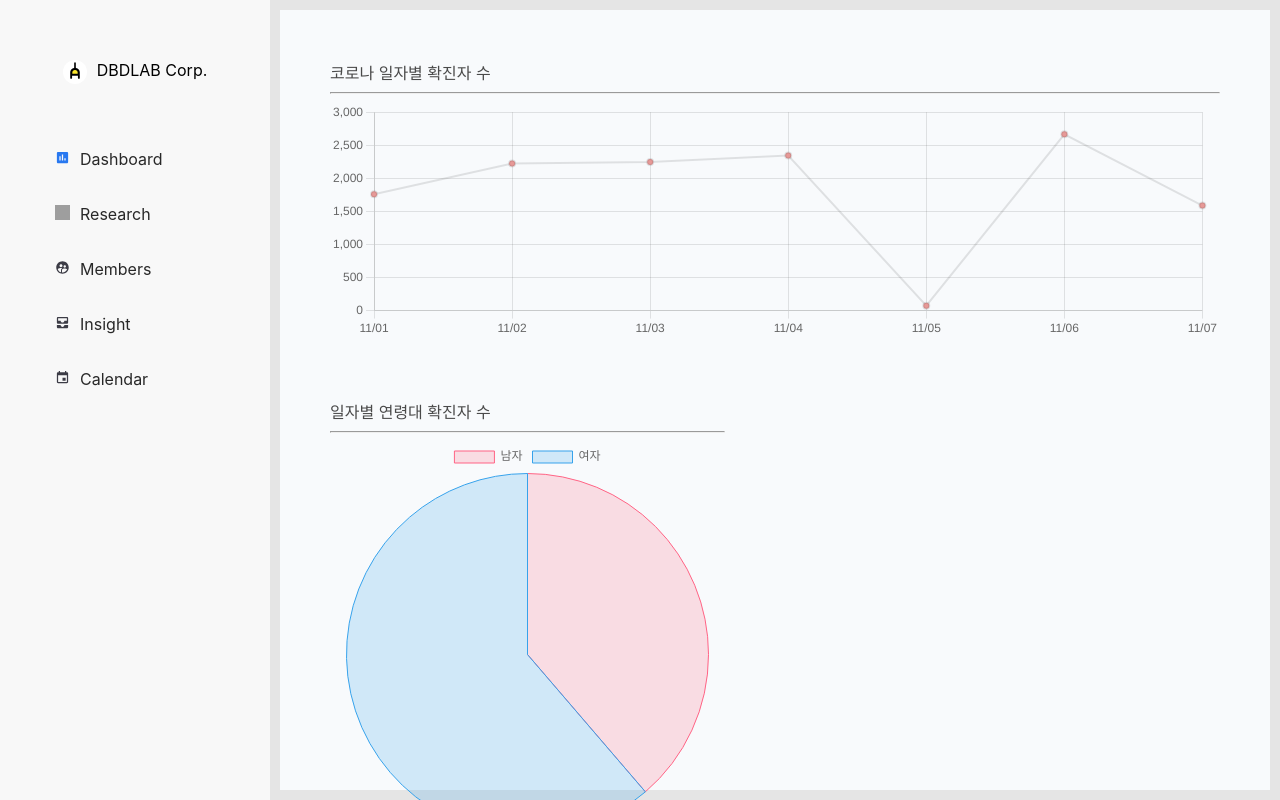
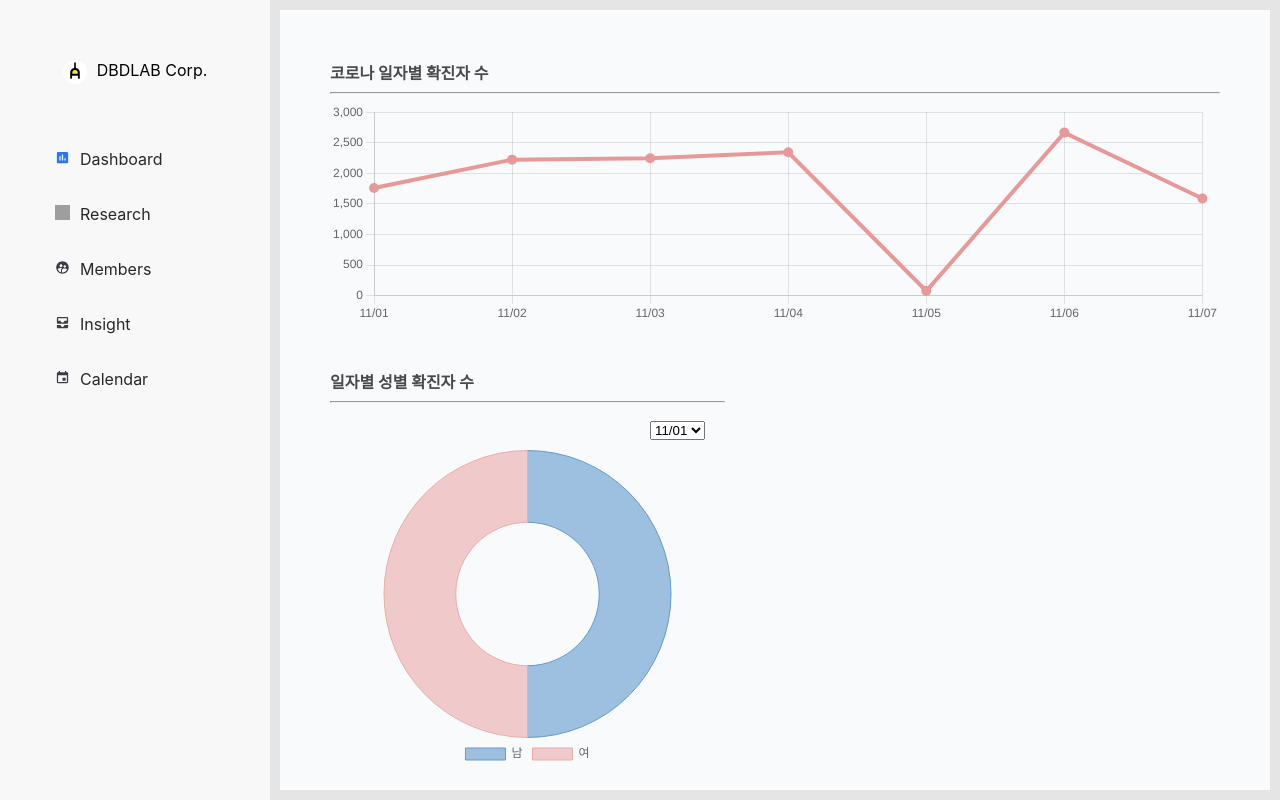
Before and after one commit to rnfltpgus/dbdlab_chart, a Next.js app: page /dashboard in a window 1280 px wide. Built offline with nearby package versions, Linux system fonts and the light colour scheme; grey boxes are pictures that could not be loaded.

Commit message:
🔩 Feat, style: DoughnutChart 완료, 코드스타일 체크, tsconfig target 변경

```diff
--- /dev/null
+++ b/src/components/SelectBox.tsx
@@ -0,0 +1,23 @@
+type ChangeEvent = React.ChangeEvent<HTMLSelectElement>;
+
+interface SelectBoxProps {
+  itemList: string[];
+  selectedItem: string;
+  onChange: (event: ChangeEvent) => void;
+}
+
+const SelectBox = ({ itemList, selectedItem, onChange }: SelectBoxProps) => {
+  return (
+    <select onChange={onChange} value={selectedItem}>
+      {itemList.map((item) => {
+        return (
+          <option key={item} value={item}>
+            {item}
+          </option>
+        );
+      })}
+    </select>
+  );
+};
+
+export default SelectBox;
--- /dev/null
+++ b/src/components/chart/DoughnutChart.tsx
@@ -0,0 +1,127 @@
+import React, { useState, useMemo } from 'react';
+
+import { Chart as ChartJS, ArcElement, Tooltip, Legend, ChartData, ChartOptions } from 'chart.js';
+import { Doughnut } from 'react-chartjs-2';
+import dayjs from 'dayjs';
+
+import SelectBox from '../SelectBox';
+
+import styled from '@emotion/styled';
+
+ChartJS.register(ArcElement, Tooltip, Legend);
+
+interface CovidAgeCaseInfo {
+  confCase: string;
+  stateDt: string;
+  gubun: string;
+}
+
+interface DoughnutProps {
+  covidAgeCaseList: CovidAgeCaseInfo[];
+}
+
+type ChangeEvent = React.ChangeEvent<HTMLSelectElement>;
+
+interface DoughnutChartData {
+  [key: string]: ChartData<'doughnut'>;
+}
+
+interface GenderData {
+  [key: string]: number[];
+}
+
+const options: ChartOptions<'doughnut'> = {
+  plugins: {
+    legend: {
+      display: true,
+      position: 'bottom' as const,
+    },
+  },
+  maintainAspectRatio: false,
+};
+
+const DoughnutChart = ({ covidAgeCaseList }: DoughnutProps) => {
+  const [selectedDate, setSelectedDate] = useState<string>('');
+
+  const { setLabels, chartData } = useMemo(() => {
+    const genderData: GenderData = {};
+    const chartData: DoughnutChartData = {};
+    const setLabels = new Set<string>('');
+
+    covidAgeCaseList.forEach((item) => {
+      if (item.gubun === '남성' || item.gubun === '여성') {
+        const dateList = dayjs(item.stateDt).format('MM/DD');
+
+        setLabels.add(dateList);
+
+        if (!genderData[dateList]) {
+          genderData[dateList] = [0, 0];
+        }
+
+        if (item.gubun === '남성') {
+          genderData[dateList][0]++;
+        }
+
+        if (item.gubun === '여성') {
+          genderData[dateList][1]++;
+        }
+      }
+    });
+
+    [...setLabels].forEach((item) => {
+      chartData[item] = {
+        labels: ['남', '여'],
+        datasets: [
+          {
+            label: 'Number of Gender Confirmed',
+            data: genderData[item],
+            backgroundColor: ['rgb(98, 154, 205, 0.6)', 'rgb(235, 171, 168, 0.6)'],
+            borderColor: ['rgb(98, 154, 205)', 'rgb(235, 171, 168)'],
+            borderWidth: 1,
+          },
+        ],
+      };
+    });
+
+    return { setLabels: [...setLabels].reverse(), chartData };
+  }, []);
+
+  const selectChoiceHandle = (event: ChangeEvent) => {
+    setSelectedDate(event.target.value);
+  };
+
+  return (
+    <DoughnutContainer>
+      <CadeName>일자별 성별 확진자 수</CadeName>
+      <hr />
+      <SelectMenu>
+        <SelectBox itemList={setLabels} selectedItem={selectedDate} onChange={selectChoiceHandle} />
+      </SelectMenu>
+      <ChartStyle>
+        <Doughnut options={options} data={selectedDate === '' ? chartData[setLabels[0]] : chartData[selectedDate]} />
+      </ChartStyle>
+    </DoughnutContainer>
+  );
+};
+
+export default DoughnutChart;
+
+const DoughnutContainer = styled.div`
+  padding: 10px 50px 20px 50px;
+`;
+
+const CadeName = styled.span`
+  color: #4a4a4a;
+  font-weight: bold;
+`;
+
+const SelectMenu = styled.div`
+  display: flex;
+  justify-content: flex-end;
+  padding: 10px 20px 10px 10px;
+`;
+
+const ChartStyle = styled.div`
+  height: 320px;
+  width: 100%;
+`;
--- a/src/components/chart/LineChart.tsx
+++ b/src/components/chart/LineChart.tsx
@@ -5,6 +5,8 @@ import { Chart as ChartJS, CategoryScale, LinearScale, PointElement, LineElement
 import dayjs from 'dayjs';
 
 import styled from '@emotion/styled';
+
+ChartJS.register(CategoryScale, LinearScale, PointElement, LineElement, Title, Tooltip, Legend);
 
 interface CovidState {
   decideCnt: string;
@@ -15,8 +17,6 @@ interface CovidState {
 interface LineChartProps {
   covidStateList: CovidState[];
 }
-
-ChartJS.register(CategoryScale, LinearScale, PointElement, LineElement, Title, Tooltip, Legend);
 
 const options: ChartOptions<'line'> = {
   responsive: true,
@@ -30,15 +30,17 @@ const options: ChartOptions<'line'> = {
 const LineChart = ({ covidStateList }: LineChartProps) => {
   const chartData = useMemo(() => {
     const dateList = covidStateList.map((item) => dayjs(item.stateDt).format('MM/DD')).reverse();
+    const data = covidStateList.map((item) => Number(item.decideCnt));
 
     const detailedData: ChartData<'line'> = {
       labels: dateList,
       datasets: [
         {
-          label: 'Daily Status',
+          label: 'Confirmed Patients',
           backgroundColor: '#E79997',
-          borderWidth: 2,
-          data: covidStateList.map((item) => Number(item.decideCnt)),
+          borderColor: '#e79997',
+          borderWidth: 4,
+          data: data,
         },
       ],
     };
@@ -50,7 +52,7 @@ const LineChart = ({ covidStateList }: LineChartProps) => {
     <LineChartContainer>
       <CadeName>코로나 일자별 확진자 수</CadeName>
       <hr />
-      <Line options={options} data={chartData} height="80" />
+      <Line options={options} data={chartData} height="75" />
     </LineChartContainer>
   );
 };
@@ -63,4 +65,5 @@ const LineChartContainer = styled.div`
 
 const CadeName = styled.span`
   color: #4a4a4a;
+  font-weight: bold;
 `;
--- a/src/components/chart/PieChart.tsx
+++ /dev/null
@@ -1,54 +0,0 @@
-// 코로나 일자 별 성별 확진자 수
-import React from 'react';
-
-import { Chart as ChartJS, ArcElement, Tooltip, Legend } from 'chart.js';
-import { Pie } from 'react-chartjs-2';
-
-import styled from '@emotion/styled';
-
-interface CovidAgeCaseInfo {
-  confCase: string;
-  stateDt: string;
-  gubun: string;
-}
-
-interface PieChartProps {
-  covidAgeCaseList: CovidAgeCaseInfo[];
-}
-
-ChartJS.register(ArcElement, Tooltip, Legend);
-
-const PieChart = ({ covidAgeCaseList }: PieChartProps) => {
-  const data = {
-    labels: ['남자', '여자'],
-    datasets: [
-      {
-        label: '# of Votes',
-        data: [12, 19],
-        backgroundColor: ['rgba(255, 99, 132, 0.2)', 'rgba(54, 162, 235, 0.2)'],
-        borderColor: ['rgba(255, 99, 132, 1)', 'rgba(54, 162, 235, 1)'],
-        borderWidth: 1,
-      },
-    ],
-  };
-
-  return (
-    <PieChartContainer>
-      <CadeName>일자별 연령대 확진자 수</CadeName>
-      <hr />
-      <div style={{ height: '330px' }}>
-        <Pie data={data} />
-      </div>
-    </PieChartContainer>
-  );
-};
-
-export default PieChart;
-
-const PieChartContainer = styled.div`
-  padding: 50px 50px 20px 50px;
-`;
-
-const CadeName = styled.span`
-  color: #4a4a4a;
-`;
--- a/src/pages/dashboard.tsx
+++ b/src/pages/dashboard.tsx
@@ -1,7 +1,7 @@
 import axios from 'axios';
 
 import LineChart from '../components/chart/LineChart';
-import PieChart from '../components/chart/PieChart';
+import DoughnutChart from '../components/chart/DoughnutChart';
 import StackedBarChart from '../components/chart/StackedBarChart';
 
 import styled from '@emotion/styled';
@@ -34,7 +34,7 @@ const Dashboard = ({ covidStateList, covidAgeCaseList }: DashboardProps) => {
       </TopContainer>
       <RowContainer>
         <RowLeftContainer>
-          <PieChart covidAgeCaseList={covidAgeCaseList} />
+          <DoughnutChart covidAgeCaseList={covidAgeCaseList} />
         </RowLeftContainer>
         <RowRightContainer>{/* <StackedBarChart /> */}</RowRightContainer>
       </RowContainer>
--- a/tsconfig.json
+++ b/tsconfig.json
@@ -1,6 +1,6 @@
 {
   "compilerOptions": {
-    "target": "es5",
+    "target": "es2015",
     "lib": [
       "dom",
       "dom.iterable",
```
Also changed, not shown: src/components/chart/StackedBarChart.tsx (+4 -3 lines), 1 other file (tests, documents, lock files or other folders).
